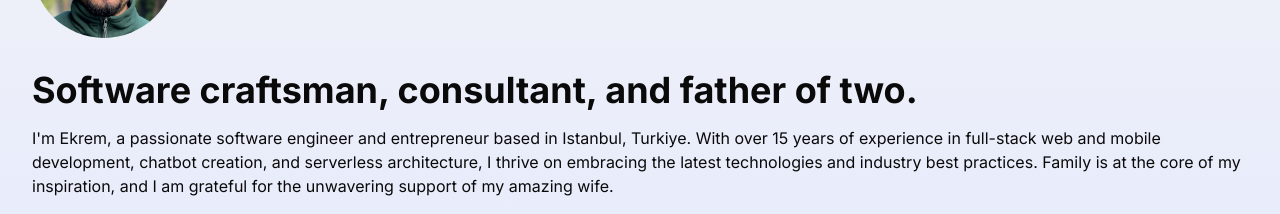
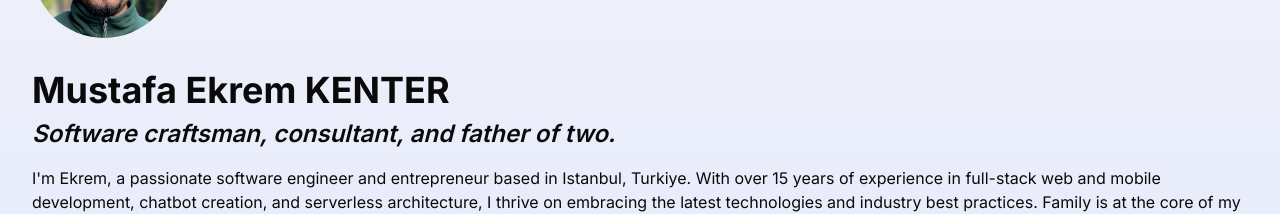
Before and after one commit to ekremkenter/mek-dev, a Next.js app: page / in a window 1280 px wide. Shown: the part 282-496 px from the top of the page. Built offline with nearby package versions, Linux system fonts and the light colour scheme; no server answers.

Commit message:
Add name to app

```diff
--- a/src/app/page.tsx
+++ b/src/app/page.tsx
@@ -11,9 +11,10 @@ export default function Home() {
   return (
     <div className="flex flex-col items-start">
       <Avatar />
-      <h1 className="text-4xl font-bold mt-8">
+      <h1 className="text-4xl font-bold mt-8">Mustafa Ekrem KENTER</h1>
+      <h2 className="text-2xl font-semibold italic mt-2">
         Software craftsman, consultant, and father of two.
-      </h1>
+      </h2>
       <p className="mt-4">
         I&apos;m Ekrem, a passionate software engineer and entrepreneur based in
         Istanbul, Turkiye. With over 15 years of experience in full-stack web
--- a/src/components/analytics.tsx
+++ b/src/components/analytics.tsx
@@ -1,6 +1,8 @@
 import Script from "next/script";
 
 export function GoogleAnalytics() {
+  if (process.env.NODE_ENV !== "production") return null;
+
   return (
     <>
       <Script
```
